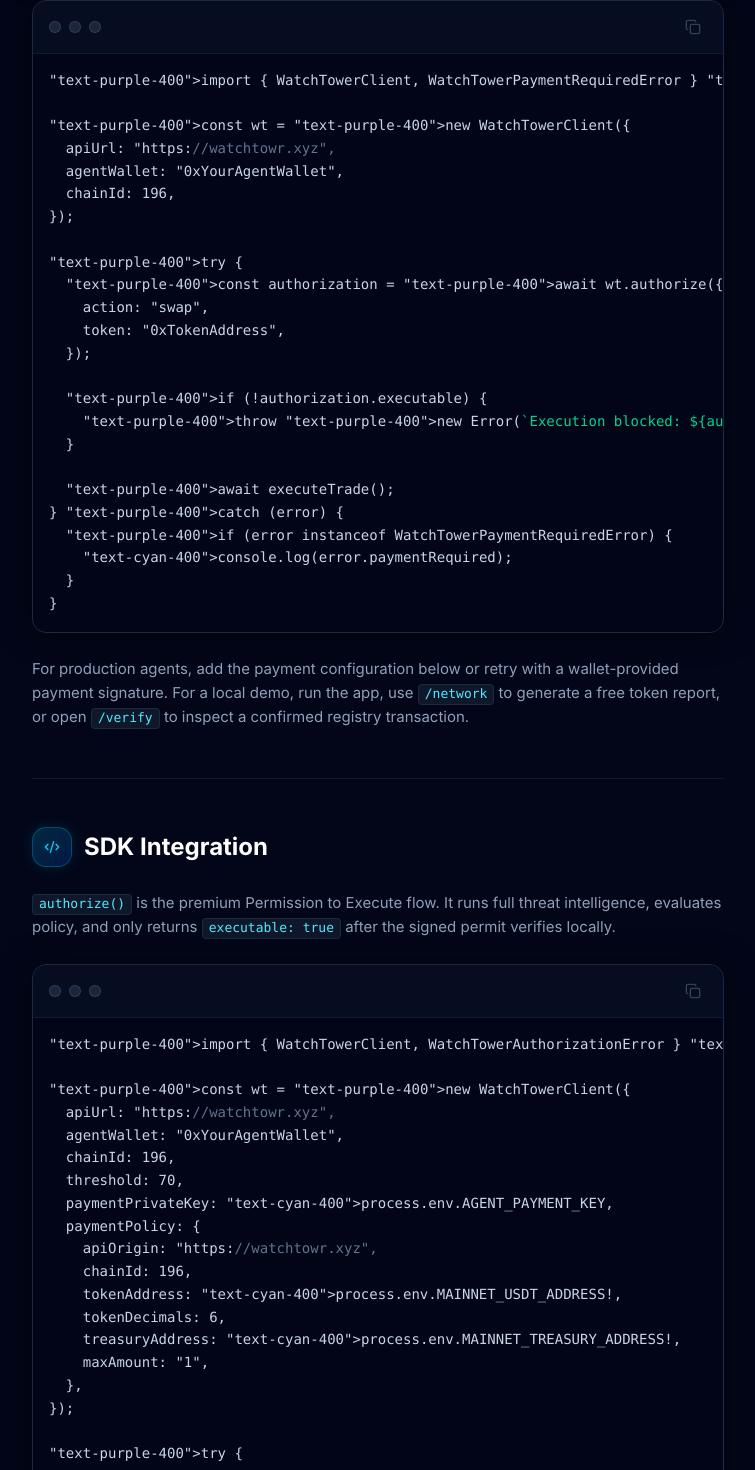
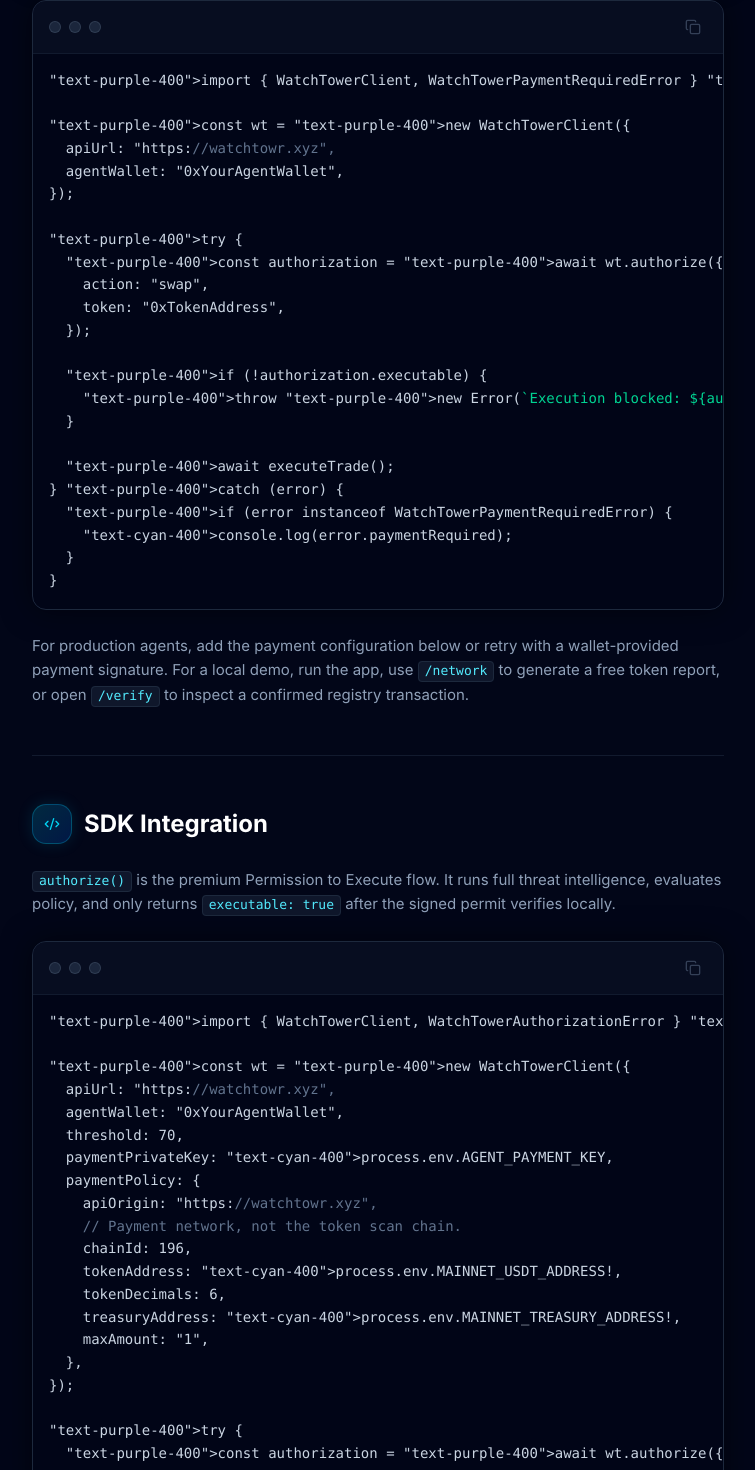
Before and after one commit to demola13777/watchtower, a Next.js app: page /docs in a window 1280 px wide. Shown: the part 1009-2479 px from the top of the page, without its empty margins (292-1047 px from the left). Built offline with nearby package versions, Linux system fonts and the light colour scheme; no server answers.

Commit message:
Clarify scan chain examples

```diff
--- a/src/app/docs/page.tsx
+++ b/src/app/docs/page.tsx
@@ -143,7 +143,6 @@
 const wt = new WatchTowerClient({
   apiUrl: "https://watchtowr.xyz",
   agentWallet: "0xYourAgentWallet",
-  chainId: 196,
 });
 
 try {
@@ -176,11 +175,11 @@
 const wt = new WatchTowerClient({
   apiUrl: "https://watchtowr.xyz",
   agentWallet: "0xYourAgentWallet",
-  chainId: 196,
   threshold: 70,
   paymentPrivateKey: process.env.AGENT_PAYMENT_KEY,
   paymentPolicy: {
     apiOrigin: "https://watchtowr.xyz",
+    // Payment network, not the token scan chain.
     chainId: 196,
     tokenAddress: process.env.MAINNET_USDT_ADDRESS!,
     tokenDecimals: 6,
@@ -238,12 +237,11 @@
 
 {
   "tokenAddress": "0x...",
-  "chainId": "196",
   "agentWallet": "0x...",
   "action": "swap"
 }`}</CodeBlock>
             <p>
-              <InlineCode>chainId</InlineCode> is strongly recommended. If omitted, WatchTower attempts chain resolution and rejects ambiguous results before payment.
+              <InlineCode>chainId</InlineCode> is optional and refers to the token scan chain, not the x402 payment network. Omit it for auto-detection; provide it only when you already know the token deployment chain.
             </p>
           </Section>
 
```
Also changed, not shown: 1 other file (tests, documents, lock files or other folders).
